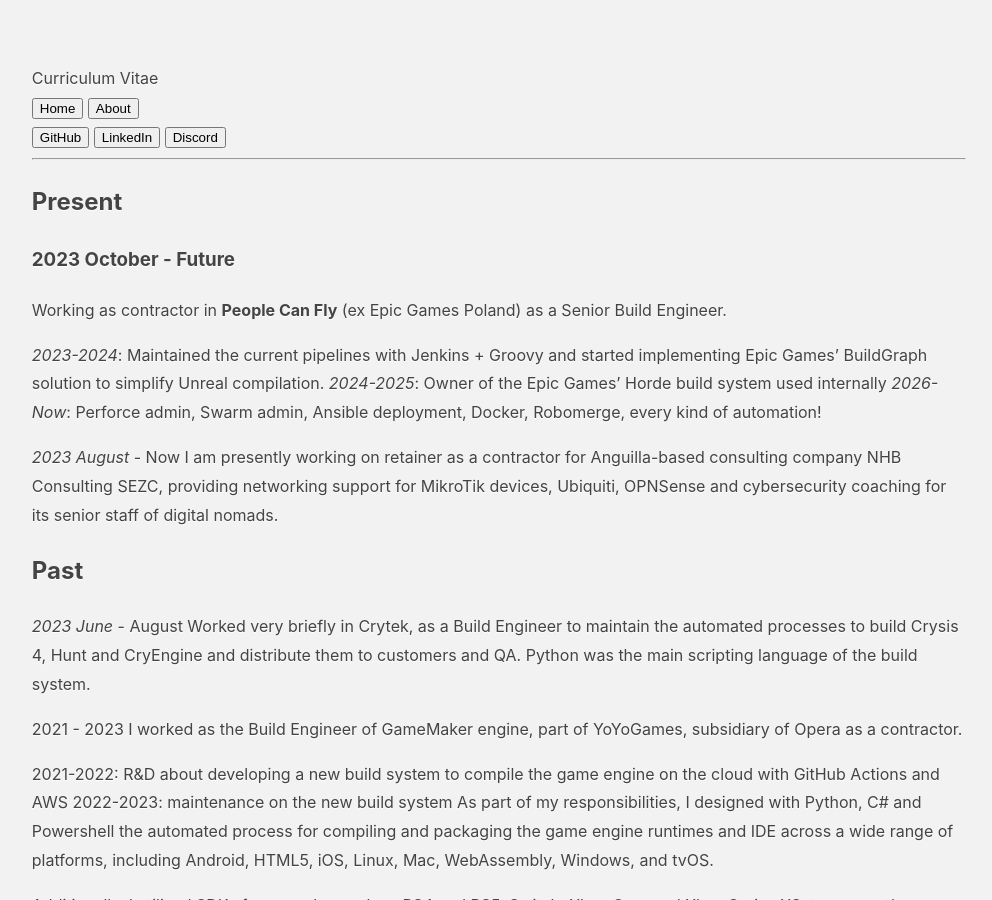
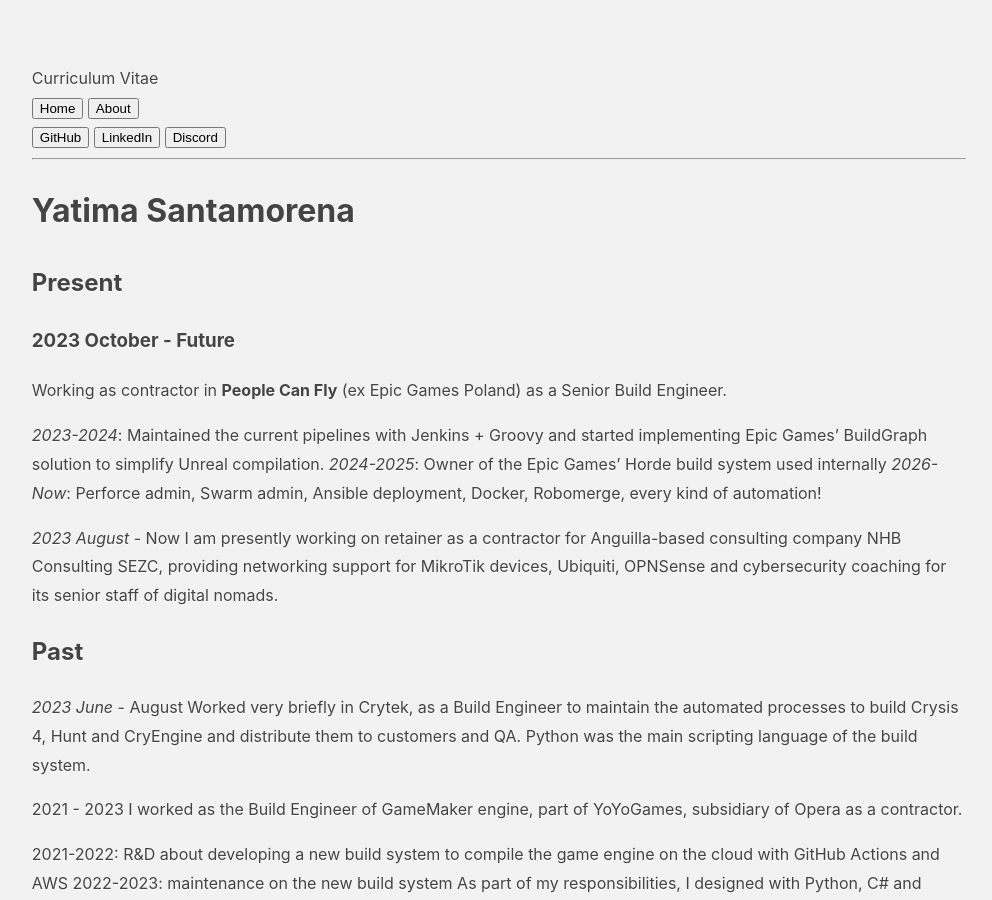
Before and after one commit to yatima1460/yatima1460.github.io, a Jekyll site: the page built from cv.md, in a window 1280 px wide and 900 px high. Shown: the whole window, without its empty margins (141-1133 px from the left). Built offline with Jekyll 4.4.1, drawn with Linux system fonts in a browser that asks for light colours.

Commit message:
add title in template

```diff
--- a/_layouts/cv.html
+++ b/_layouts/cv.html
@@ -26,6 +26,8 @@
 
       <hr>
 
+      <h1>{{ page.title | default: site.title }}</h1>
+
       {{ content }}
     </div>
   </div>
```
